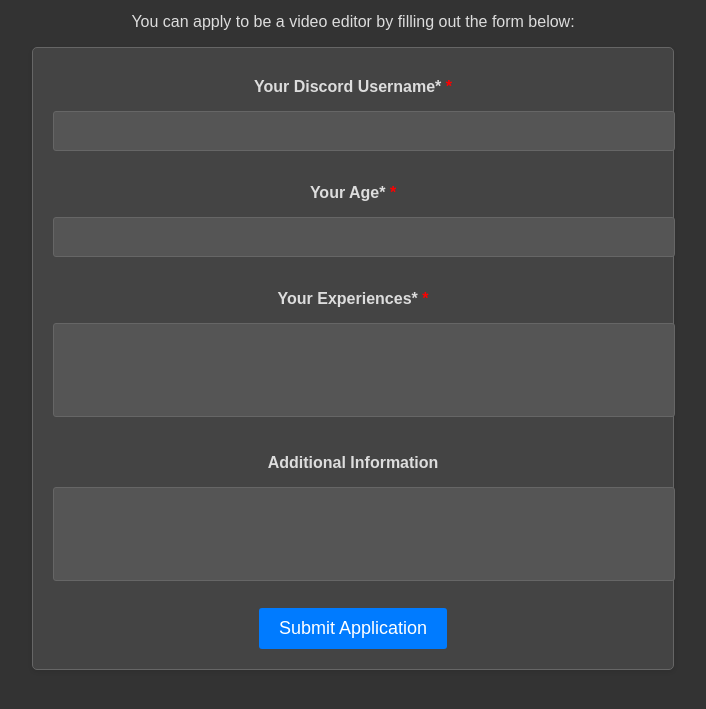
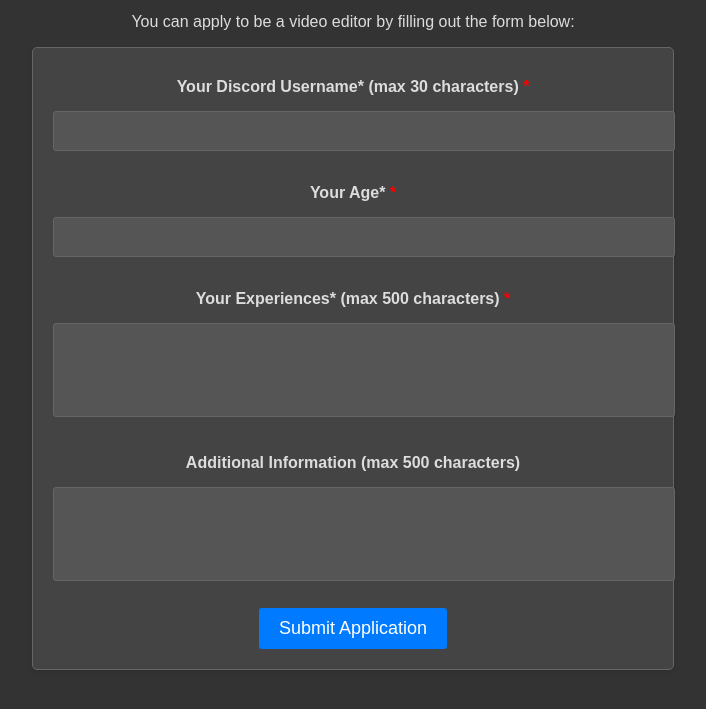
Before and after one commit to ggtestweb/edit.application, a plain HTML site: page index.html in a window 1280 px wide. Shown: the part 47-756 px from the top of the page, without its empty margins (287-993 px from the left). Drawn offline with Linux system fonts and the light colour scheme.

Commit message:
index.html

```diff
--- a/index.html
+++ b/index.html
@@ -11,17 +11,17 @@
     <p>You can apply to be a video editor by filling out the form below:</p>
 
     <form id="applicationForm">
-        <label for="discordUsername">Your Discord Username*</label>
-        <input type="text" id="discordUsername" name="discordUsername" required><br><br>
+        <label for="discordUsername">Your Discord Username* (max 30 characters)</label>
+        <input type="text" id="discordUsername" name="discordUsername" required maxlength="30"><br><br>
 
-<label for="age">Your Age*</label>
-<input type="number" id="age" name="age" required max="100"><br><br>
+        <label for="age">Your Age*</label>
+        <input type="number" id="age" name="age" required max="100"><br><br>
 
-        <label for="experiences">Your Experiences*</label>
-        <textarea id="experiences" name="experiences" rows="4" required></textarea><br><br>
+        <label for="experiences">Your Experiences* (max 500 characters)</label>
+        <textarea id="experiences" name="experiences" rows="4" required maxlength="500"></textarea><br><br>
 
-        <label for="additionalInfo">Additional Information</label>
-        <textarea id="additionalInfo" name="additionalInfo" rows="4"></textarea><br><br>
+        <label for="additionalInfo">Additional Information (max 500 characters)</label>
+        <textarea id="additionalInfo" name="additionalInfo" rows="4" maxlength="500"></textarea><br><br>
 
         <input type="submit" value="Submit Application" id="submitBtn">
     </form>
```
